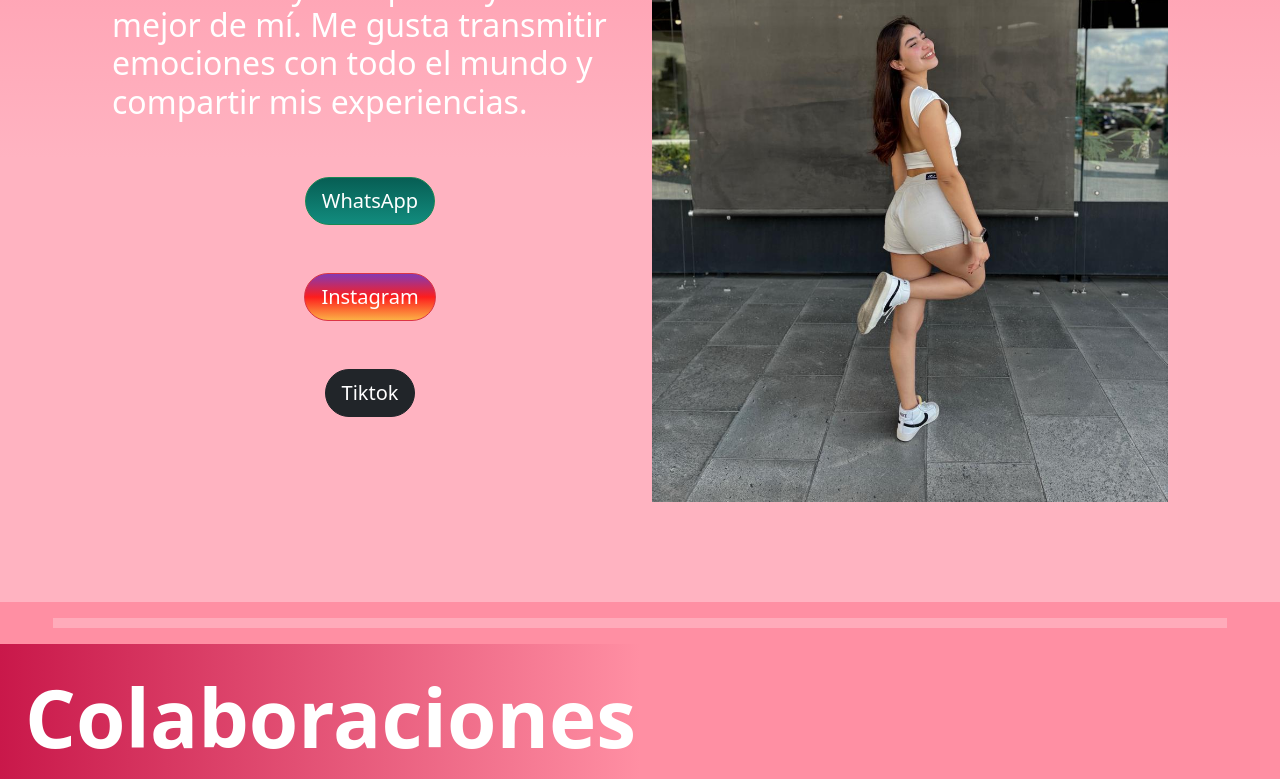
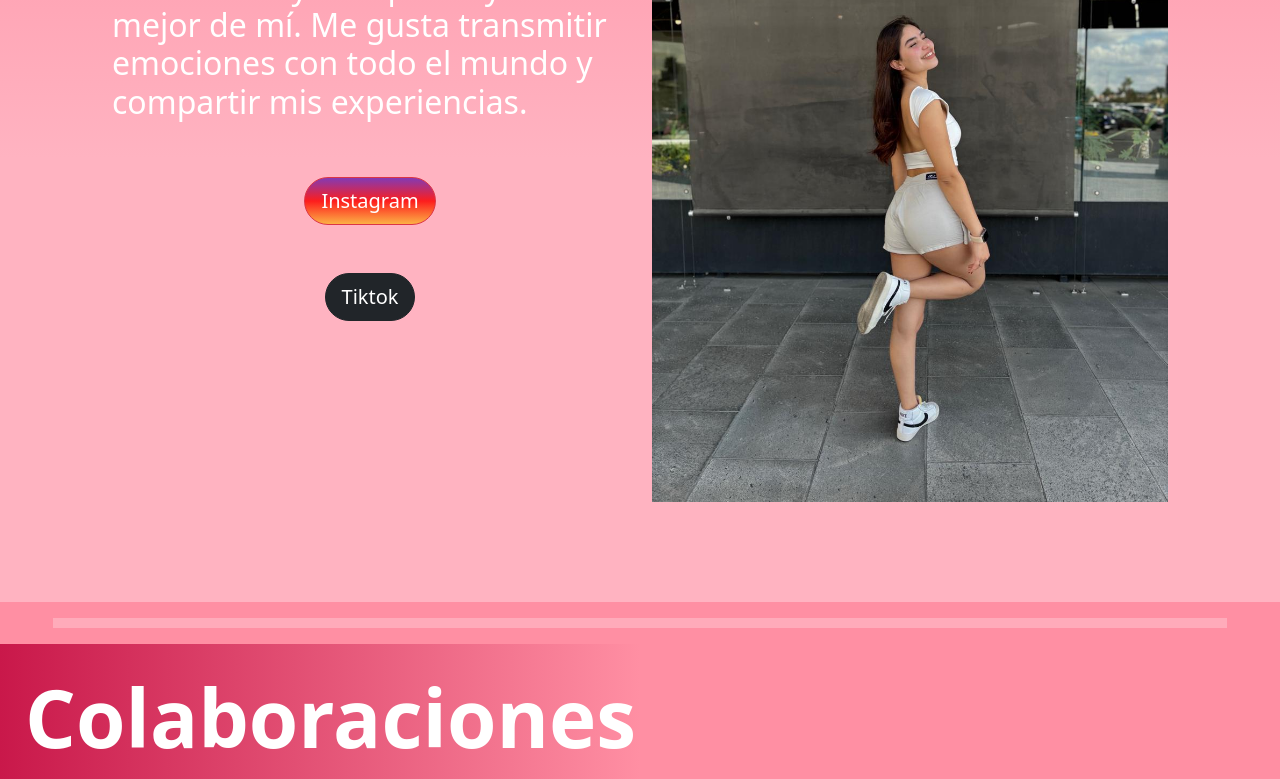
Before and after one commit to DISTinTheHouse/zaira2, a plain HTML site: page index.html in a window 1280 px wide. Shown: the part 1580-2359 px from the top of the page. Drawn offline with nearby package versions, Linux system fonts and the light colour scheme.

Commit message:
Se elimino whatsapp por peticion de ella

```diff
--- a/index.html
+++ b/index.html
@@ -104,9 +104,6 @@
             <div class="col-md-6">
                 <div class="text-container">
                     <h2 class="text-justify" style="color: #fff;">Creadora de contenido en TikTok e Instagram tengo 18 años, estudiante de administración de empresas, soy muy expresiva, carismática y siempre doy lo mejor de mí. Me gusta transmitir emociones con todo el mundo y compartir mis experiencias.</h2>
-                </div>
-                <div class="text-center">
-                    <a href="https://wa.link/3aqxdf"><button class="btn btn-success btn-lg rounded-5 mt-5" style="background: linear-gradient(to bottom, #075e54, #128C7E);" type="button">WhatsApp</button></a> <!--falto poner a href  https://wa.link/osoqnn-->
                 </div>
                 <div class="text-center">
                     <a href="https://www.instagram.com/zaira_escamilla/"><button class="btn btn-danger btn-lg rounded-5 mt-5" style="background: linear-gradient(to bottom, #833ab4, #fd1d1d, #fcb045);" type="button">Instagram</button></a>
```
